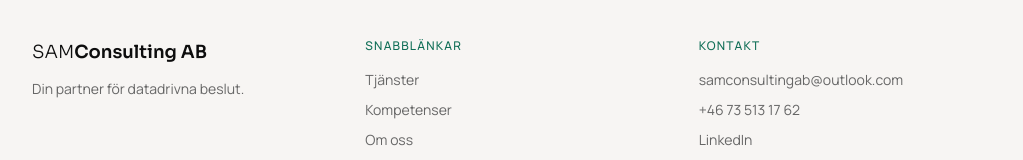
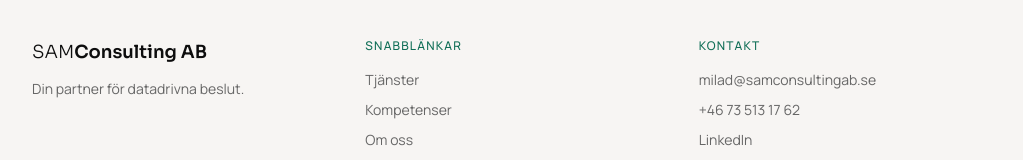
Before and after one commit to MiladKhanKhan/samconsulting, a React (Vite) app: page / in a window 1280 px wide. Shown: the part 4724-4884 px from the top of the page, without its empty margins (128-1151 px from the left). Built offline with nearby package versions, Linux system fonts and the light colour scheme.

Commit message:
Update Footer.tsx

```diff
--- a/src/components/Footer.tsx
+++ b/src/components/Footer.tsx
@@ -48,10 +48,10 @@ const Footer = () => {
             <ul className="space-y-2.5 text-sm">
               <li>
                 <a
-                  href="mailto:samconsultingab@outlook.com"
+                  href="mailto:milad@samconsultingab.se"
                   className="text-muted-foreground hover:text-brand transition-colors break-all"
                 >
-                  samconsultingab@outlook.com
+                  milad@samconsultingab.se
                 </a>
               </li>
               <li>
```
